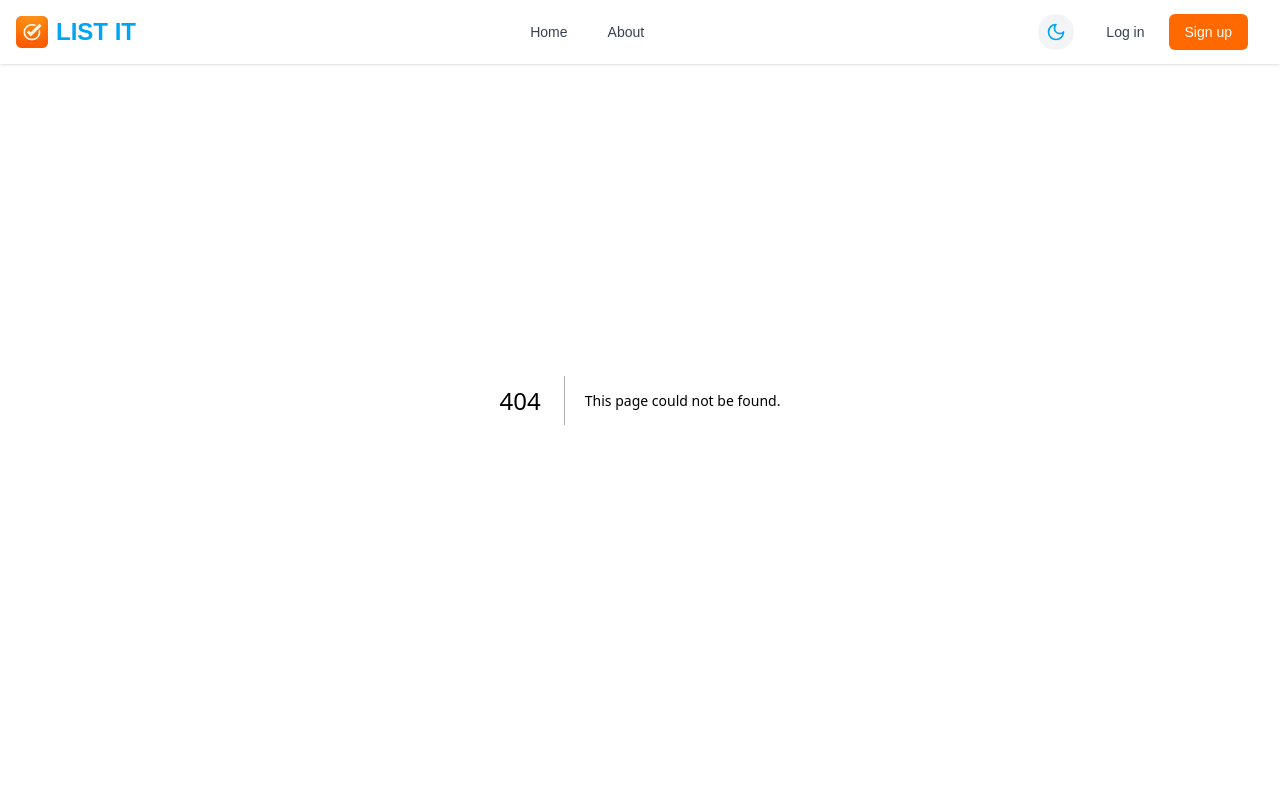
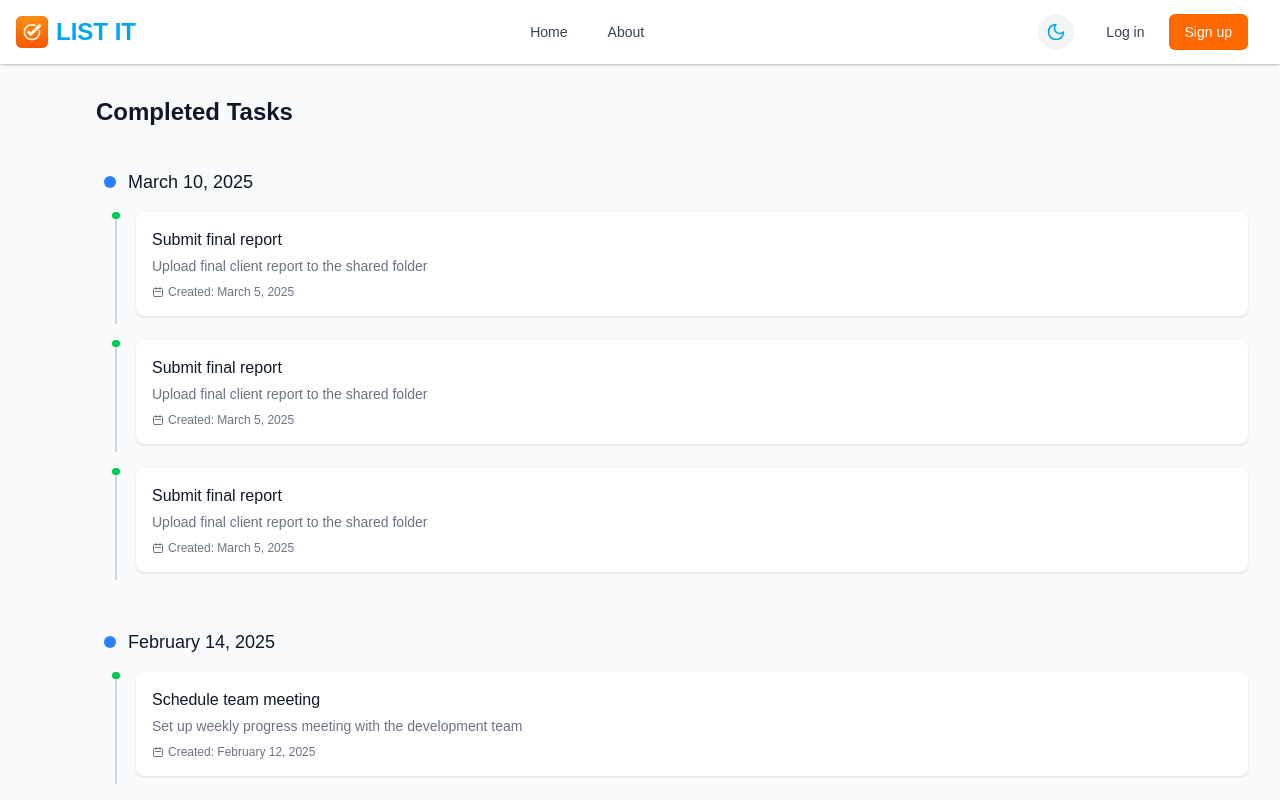
Before and after one commit to Mohamed-Y-Mohamed/List-it-web, a Next.js app: page /completed in a window 1280 px wide. Before the commit this address had no page. Shown: the top 800 px of the page. Built offline with nearby package versions, Linux system fonts and the light colour scheme.

Commit message:
completed page done

```diff
--- /dev/null
+++ b/src/app/(secure)/completed/page.tsx
@@ -0,0 +1,175 @@
+"use client";
+
+import React, { useMemo, useState, useEffect } from "react";
+import Link from "next/link";
+import { sampleData } from "@/data/data";
+import { Task } from "@/types/schema";
+
+interface DisplayTask {
+  id: string;
+  title: string;
+  description: string | undefined;
+  createdDate: Date;
+  completedDate: Date;
+  isCompleted: boolean;
+}
+
+interface GroupedDate {
+  date: Date;
+  tasks: DisplayTask[];
+}
+
+export default function CompletedPage() {
+  const [tasks, setTasks] = useState<DisplayTask[]>([]);
+  const [isLoading, setIsLoading] = useState<boolean>(true);
+
+  const getDateString = (date: Date): string => {
+    return date.toLocaleDateString("en-US", {
+      month: "long",
+      day: "numeric",
+      year: "numeric",
+    });
+  };
+
+  useEffect(() => {
+    const loadTasks = () => {
+      const completed: DisplayTask[] = [];
+
+      Object.values(sampleData.lists).forEach((list) => {
+        list.collections.forEach((collection) => {
+          collection.tasks.forEach((task: Task) => {
+            if (task.is_completed && task.date_completed) {
+              completed.push({
+                id: task.id,
+                title: task.text,
+                description: task.description,
+                createdDate: task.date_created,
+                completedDate: task.date_completed,
+                isCompleted: true,
+              });
+            }
+          });
+        });
+      });
+
+      setTasks(completed);
+      setIsLoading(false);
+    };
+
+    loadTasks();
+  }, []);
+
+  const groupedTasksByDay = useMemo(() => {
+    const grouped: Record<string, DisplayTask[]> = {};
+
+    tasks.forEach((task) => {
+      const date = new Date(task.completedDate);
+      const startOfDay = new Date(
+        date.getFullYear(),
+        date.getMonth(),
+        date.getDate()
+      ).toISOString();
+
+      if (!grouped[startOfDay]) {
+        grouped[startOfDay] = [];
+      }
+
+      grouped[startOfDay].push(task);
+    });
+
+    return grouped;
+  }, [tasks]);
+
+  const sortedDates = useMemo((): GroupedDate[] => {
+    return Object.keys(groupedTasksByDay)
+      .sort((a, b) => new Date(b).getTime() - new Date(a).getTime())
+      .map((dateKey) => ({
+        date: new Date(dateKey),
+        tasks: groupedTasksByDay[dateKey],
+      }));
+  }, [groupedTasksByDay]);
+
+  return (
+    <div className=" pl-16 pt-16 min-h-screen bg-gray-50 dark:bg-gray-900">
+      <div className="max-w-7xl mx-auto px-4 sm:px-6 lg:px-8 py-8">
+        <header className="mb-8">
+          <div className="flex justify-between items-center">
+            <h1 className="text-2xl font-semibold text-gray-900 dark:text-white">
+              Completed Tasks
+            </h1>
+          </div>
+        </header>
+
+        <main>
+          {isLoading ? (
+            <div className="flex justify-center py-12">
+              <div className="animate-spin rounded-full h-8 w-8 border-t-2 border-b-2 border-blue-500"></div>
+            </div>
+          ) : sortedDates.length === 0 ? (
+            <div className="flex flex-col items-center justify-center py-16 bg-white dark:bg-gray-800 rounded-lg shadow-sm">
+              <p className="text-xl text-gray-600 dark:text-gray-300">
+                No completed tasks.
+              </p>
+            </div>
+          ) : (
+            <div className="space-y-10 pb-10 task-timeline">
+              {sortedDates.map(({ date, tasks }) => (
+                <div key={date.toString()} className="pt-2">
+                  <div className="flex items-center mb-4 px-2 date-header">
+                    <div className="h-3 w-3 rounded-full bg-blue-500 mr-3"></div>
+                    <h2 className="text-lg font-medium text-gray-900 dark:text-white">
+                      {getDateString(date)}
+                    </h2>
+                  </div>
+
+                  <div className="space-y-4 pl-4">
+                    {tasks.map((task) => (
+                      <div key={task.id} className="flex">
+                        <div className="flex flex-col items-center mr-4">
+                          <div className="h-2 w-2 rounded-full bg-green-500"></div>
+                          <div className="h-full w-0.5 bg-gray-300 dark:bg-gray-700"></div>
+                        </div>
+
+                        <div className="flex-1 bg-white dark:bg-gray-800 rounded-lg shadow-sm p-4 mb-2 task-card">
+                          <h3 className="font-medium text-gray-900 dark:text-white">
+                            {task.title}
+                          </h3>
+
+                          {task.description && (
+                            <p className="mt-1 text-sm text-gray-500 dark:text-gray-400">
+                              {task.description}
+                            </p>
+                          )}
+
+                          <div className="mt-2 flex items-center text-gray-500 dark:text-gray-400 text-xs">
+                            <svg
+                              xmlns="http://www.w3.org/2000/svg"
+                              className="h-3 w-3 mr-1"
+                              fill="none"
+                              viewBox="0 0 24 24"
+                              stroke="currentColor"
+                            >
+                              <path
+                                strokeLinecap="round"
+                                strokeLinejoin="round"
+                                strokeWidth={2}
+                                d="M8 7V3m8 4V3m-9 8h10M5 21h14a2 2 0 002-2V7a2 2 0 00-2-2H5a2 2 0 00-2 2v12a2 2 0 002 2z"
+                              />
+                            </svg>
+                            <span>
+                              Created: {getDateString(task.createdDate)}
+                            </span>
+                          </div>
+                        </div>
+                      </div>
+                    ))}
+                  </div>
+                </div>
+              ))}
+            </div>
+          )}
+        </main>
+      </div>
+    </div>
+  );
+}
--- /dev/null
+++ b/src/app/(secure)/completed/style.css
@@ -0,0 +1,33 @@
+@media (min-width: 640px) {
+  .task-timeline {
+    max-width: 90%;
+    margin: 0 auto;
+  }
+
+  .task-card {
+    transition: transform 0.2s;
+  }
+
+  .task-card:hover {
+    transform: translateY(-2px);
+  }
+}
+
+/* Desktop styles (1024px and up) */
+@media (min-width: 1024px) {
+  .task-timeline {
+    max-width: 80%;
+  }
+
+  .date-header {
+    position: sticky;
+    top: 1rem;
+    z-index: 10;
+    background-color: rgba(249, 250, 251, 0.8);
+    backdrop-filter: blur(8px);
+  }
+
+  .dark .date-header {
+    background-color: rgba(17, 24, 39, 0.8);
+  }
+}
--- a/src/data/data.tsx
+++ b/src/data/data.tsx
@@ -4,12 +4,10 @@
 import { Collection, List, Task, Note } from "@/types/schema";
 import { v4 as uuidv4 } from "uuid";
 
-// Define a type for our lists object
 export type ListsData = {
   [key: string]: List;
 };
 
-// Sample data that can be imported by any component
 export const sampleData: { lists: ListsData } = {
   lists: {
     "1": {
@@ -34,7 +32,7 @@ export const sampleData: { lists: ListsData } = {
                 "Draft a comprehensive proposal for the new client project",
               date_created: new Date("2025-02-10"),
               due_date: new Date("2025-02-20"),
-              is_completed: false,
+              is_completed: true,
               is_priority: true,
             },
             {
@@ -144,7 +142,7 @@ export const sampleData: { lists: ListsData } = {
               description: "Buy ingredients for the week's meals",
               date_created: new Date("2025-02-13"),
               due_date: new Date("2025-02-15"),
-              is_completed: false,
+              is_completed: true,
               is_priority: true,
             },
             {
@@ -154,7 +152,37 @@ export const sampleData: { lists: ListsData } = {
                 "Pay electricity and water bills before the due date",
               date_created: new Date("2025-02-14"),
               due_date: new Date("2025-02-20"),
-              is_completed: false,
+              is_completed: true,
+              is_priority: false,
+            },
+            {
+              id: "task6",
+              text: "Submit final report",
+              description: "Upload final client report to the shared folder",
+              date_created: new Date("2025-03-05"),
+              due_date: new Date("2025-03-10"),
+              is_completed: true,
+              date_completed: new Date("2025-03-10"),
+              is_priority: false,
+            },
+            {
+              id: "task6",
+              text: "Submit final report",
+              description: "Upload final client report to the shared folder",
+              date_created: new Date("2025-03-05"),
+              due_date: new Date("2025-03-10"),
+              is_completed: true,
+              date_completed: new Date("2025-03-10"),
+              is_priority: false,
+            },
+            {
+              id: "task7",
+              text: "Submit final report",
+              description: "Upload final client report to the shared folder",
+              date_created: new Date("2025-03-05"),
+              due_date: new Date("2025-03-10"),
+              is_completed: true,
+              date_completed: new Date("2025-03-10"),
               is_priority: false,
             },
           ],
```
